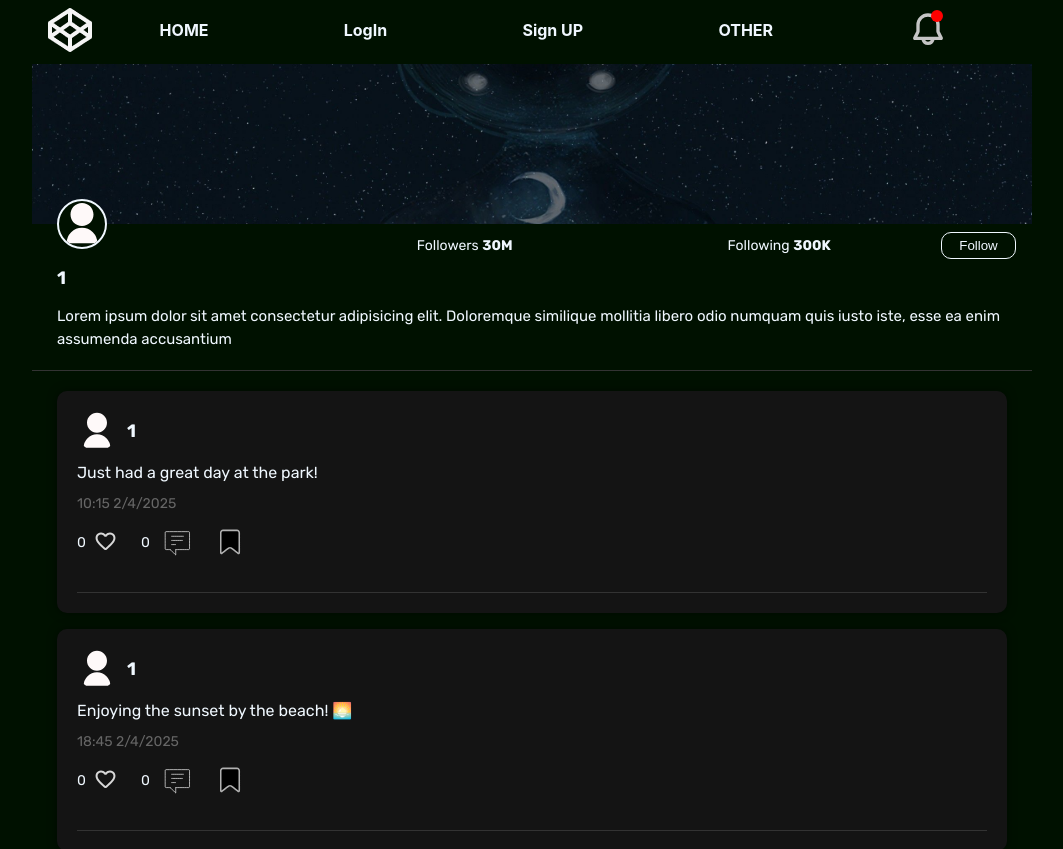
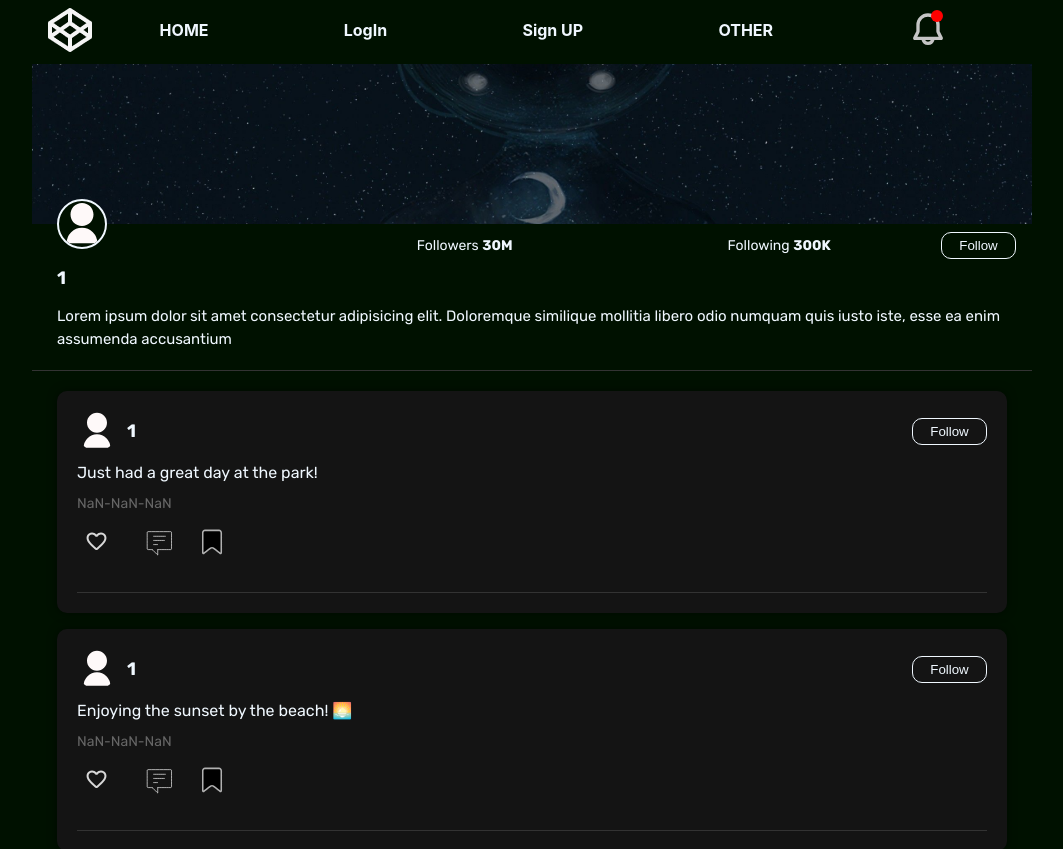
Before and after one commit to SirZosa/social-app-api-integrated, a React (Vite) app: page /user/1 in a window 1280 px wide. Shown: the top 849 px of the page, without its empty margins (108-1171 px from the left). Built offline with nearby package versions, Linux system fonts and the light colour scheme.

Commit message:
Refactor Post component and implement infinite scroll for fetching posts

```diff
--- a/src/components/post/post.css
+++ b/src/components/post/post.css
@@ -8,9 +8,16 @@
   }
 
   .post-header {
+    width: 100%;
+    justify-content: start;
     display: flex;
     align-items: center;
     margin-bottom: 10px;
+  }
+
+  .post-header .user-follow-btn{
+    margin-left: auto;
+    background-color: #141414;
   }
 
   a{
--- a/src/components/post/post.tsx
+++ b/src/components/post/post.tsx
@@ -1,41 +1,53 @@
 import './post.css';
 import { useState } from 'react';
 import { Link } from 'react-router';
+import userPic from '../../assets/user.svg'
 import CommentSection from '../comment-section/comment-section.tsx';
 import LottiePlayer from '../lottie-player/lottie-player.tsx';
 import heart from '../../assets/heart.json';
 import save from '../../assets/save.json';
 import comment from '../../assets/comment.json';
-type PostProps = {
-    imgSrc?: string;
+export type PostProps = {
+    media_url: string;
     username: string;
+    user_id: string
+    profile_pic_url:string
     content: string;
-    date: string;
-    likes?: number;
-    commemtsNumber?: number;
+    date_created: string;
+    like_count: number;
+    comment_count: number;
+    post_id: string
+    is_liked?: number
+    is_saved?:number
+    is_following?:number
 }
-export default function Post({imgSrc="", username, content, date, likes=0, commemtsNumber=0}: PostProps){
+export default function Post({post_id, media_url, username, content, date_created, like_count, comment_count, profile_pic_url, user_id, is_liked=0, is_saved=0, is_following=0}: PostProps){
     const [openComments, setOpenComments] = useState(false)
+    const date = new Date(date_created)
+    const year = date.getUTCFullYear()
+    const month = String(date.getUTCMonth() + 1).padStart(2, '0')
+    const day = String(date.getUTCDate()).padStart(2, '0')
     return(
         <article className="post">
             <header className="post-header">
-                <img src={imgSrc} alt="profile pic" />
+                <img src={profile_pic_url ?? userPic} alt="profile pic" />
                 <Link to={`/user/${username}`}>
                     <span>{username}</span>
                 </Link>
+                <button className="user-follow-btn">{is_following == 0 ? 'Follow': 'Unfollow'}</button>
             </header>
             <p className="post-content">{content}</p>
-            <span className="date">{date}</span>
+            <span className="date">{`${year}-${month}-${day}`}</span>
             <div className="icons">
                 <div className="likes-icon">
-                    <span className="num-of-likes">{likes}</span>
-                    <LottiePlayer animationDataSrc={heart} startFrame={5} endFrame={10} isActive={false} width={30} height={30}/>
+                    <span className="num-of-likes">{like_count}</span>
+                    <LottiePlayer animationDataSrc={heart} startFrame={5} endFrame={10} isActive={is_liked == 0 ? false : true} width={30} height={30}/>
                 </div>
                 <div className="comments-icon">
-                    <span className='num-of-comments'>{commemtsNumber}</span>
+                    <span className='num-of-comments'>{comment_count}</span>
                     <LottiePlayer animationDataSrc={comment} startFrame={26} endFrame={0} isActive={false} width={40} height={40} autoplay={true} loop={true} onClick={() => setOpenComments(true)}/>
                 </div>
-                <LottiePlayer animationDataSrc={save} startFrame={1} endFrame={0} isActive={false} width={30} height={30}/>
+                <LottiePlayer animationDataSrc={save} startFrame={1} endFrame={0} isActive={is_saved == 0 ? false: true} width={30} height={30}/>
             </div>
             <div className="line"></div>
             {openComments && (<CommentSection closeComments={() => setOpenComments(false)} />)}
--- a/src/main.tsx
+++ b/src/main.tsx
@@ -1,9 +1,6 @@
-import { StrictMode } from 'react'
 import { createRoot } from 'react-dom/client'
 import App from './App.tsx'
 
 createRoot(document.getElementById('root')!).render(
-  <StrictMode>
     <App />
-  </StrictMode>,
 )
--- a/src/page/home/home.tsx
+++ b/src/page/home/home.tsx
@@ -1,56 +1,97 @@
-import {useState} from 'react';
-import {useLocation, Link} from 'react-router'
-import Post from "../../components/post/post";
-import user from '../../assets/user.svg';
+import { useState, useEffect } from 'react';
+import { useLocation, Link } from 'react-router';
+import Post from '../../components/post/post';
+import type { PostProps } from '../../components/post/post';
+import SkeletonComponent from '../../components/skeleton/skeleton-component';
+import { getPosts } from '../../utils/utils';
 import './home.css';
-export default function Home(){
-  const location = useLocation();
-  const queryParams = new URLSearchParams(location.search);
-  const type = queryParams.get('type');
-    const [posts] = useState([
-        {
-          imgSrc: user,
-          username: "johndoe",
-          content: "Just had a great day at the park!",
-          date: "10:15 2/4/2025"
-        },
-        {
-          imgSrc: user,
-          username: "aliceb",
-          content: "Enjoying the sunset by the beach! 🌅",
-          date: "18:45 2/4/2025"
-        },
-        {
-          imgSrc: user,
-          username: "bobsmi",
-          content: "New recipe success! 🍝",
-          date: "12:30 3/4/2025"
-        },
-        {
-          imgSrc: user,
-          username: "emmaw",
-          content: "Weekend hiking adventures! ⛰️",
-          date: "09:00 4/4/2025"
-        },
-        {
-          imgSrc: user,
-          username: "mikej",
-          content: "Finally finished my project! 💻",
-          date: "22:20 5/4/2025"
-        }
-      ]);
-      let postss = posts.map(post =>{
-        return(
-            <Post imgSrc={post.imgSrc} username={post.username} content={post.content} date={post.date} key={post.username}/>
-        )
-      })
-    return(
+
+export default function Home() {
+    const location = useLocation();
+    const queryParams = new URLSearchParams(location.search);
+    const type = queryParams.get('type');
+    const [posts, setPosts] = useState<PostProps[]>([]);
+    const [postsCards, setPostCards] = useState<JSX.Element[]>([]);
+    const [page, setPage] = useState(1);
+    const [isLoading, setIsLoading] = useState(false); // To prevent multiple simultaneous fetches
+    const [hasMore, setHasMore] = useState(true); // To track if more posts are available
+
+    // Function to add new posts to the existing posts
+    function addPosts(newPosts: PostProps[]) {
+        setPosts((prev) => prev.concat(newPosts));
+    }
+
+    // Function to fetch more posts
+    const fetchMorePosts = async () => {
+        if (isLoading || !hasMore) return; // Stop if already loading or no more posts are available
+        setIsLoading(true);
+
+        getPosts(page, (response) => {
+            if (response.hasMore == false){
+                console.log('no more posts');
+                setIsLoading(false);
+                return;
+            }
+
+            addPosts(response.posts); // Add the new posts to the state
+            setHasMore(response.hasMore); // Update the hasMore flag
+            setPage((prev) => prev + 1); // Increment the page
+            setIsLoading(false);
+        });
+    };
+
+    // Initial fetch when the component mounts
+    useEffect(() => {
+        fetchMorePosts();
+    }, []);
+
+    // Update postsCards whenever posts change
+    useEffect(() => {
+        const postss = posts?.map((post) => (
+            <Post
+                post_id={post.post_id}
+                user_id={post.user_id}
+                media_url={post.media_url}
+                username={post.username}
+                content={post.content}
+                date_created={post.date_created}
+                like_count={post.like_count}
+                key={post.post_id} // Use post_id as the key instead of username
+                profile_pic_url={post.profile_pic_url}
+                comment_count={post.comment_count}
+                is_liked={post.is_liked}
+                is_saved={post.is_saved}
+                is_following={post.is_following}
+            />
+        ));
+        setPostCards(postss);
+    }, [posts]);
+
+    // Add scroll event listener to detect when the user reaches the bottom
+    useEffect(() => {
+        const handleScroll = () => {
+            const { scrollTop, scrollHeight, clientHeight } = document.documentElement;
+            if (scrollTop + clientHeight >= scrollHeight - 10 && !isLoading && hasMore) {
+                fetchMorePosts(); // Fetch more posts when the user reaches the bottom
+            }
+        };
+
+        window.addEventListener('scroll', handleScroll);
+        return () => window.removeEventListener('scroll', handleScroll); // Clean up the event listener
+    }, [isLoading, hasMore]); // Re-attach the listener if isLoading or hasMore changes
+
+    return (
         <section className="feed">
-          <div className='follow-nav home-follow-nav'>
-            <span className={type != 'following' ? 'follow-active' : ''}><Link to={`${location.pathname}`}>For You</Link></span>
-            <span className={type == 'following' ? 'follow-active' : ''}><Link to={`${location.pathname}?type=following`}>Following</Link></span>
-          </div>
-          {postss ? postss:null }
+            <div className="follow-nav home-follow-nav">
+                <span className={type != 'following' ? 'follow-active' : ''}>
+                    <Link to={`${location.pathname}`}>For You</Link>
+                </span>
+                <span className={type == 'following' ? 'follow-active' : ''}>
+                    <Link to={`${location.pathname}?type=following`}>Following</Link>
+                </span>
+            </div>
+            {postsCards.length > 0 ? postsCards : <SkeletonComponent variant="post" />}
+            {isLoading && <SkeletonComponent variant="post" />} {/* Show loading skeleton while fetching */}
         </section>
-    )
+    );
 }
--- /dev/null
+++ b/src/utils/utils.ts
@@ -0,0 +1,28 @@
+export function getPosts(page: number, next: (postsData: { posts: [], hasMore: boolean }) => void) {
+    async function fetchData() {
+        try {
+            const url = `http://localhost:3000/v1/posts?page=${page}`;
+            fetch(url, {
+                method: 'GET',
+                headers: {
+                    'Content-Type': 'application/json'
+                },
+                credentials: 'include'
+            })
+                .then(response => response.json())
+                .then(data => {
+                    if (data.error) {
+                        console.error(data.error);
+                        next({ posts: [], hasMore: false }); // No more posts available
+                    } else {
+                        next(data); // Pass the posts and hasMore flag to the callback
+                    }
+                })
+                .catch(err => console.log(err));
+        } catch (e) {
+            console.error('Error fetching posts:', e);
+            next({ posts: [], hasMore: false }); // No more posts available
+        }
+    }
+    fetchData();
+}
```
